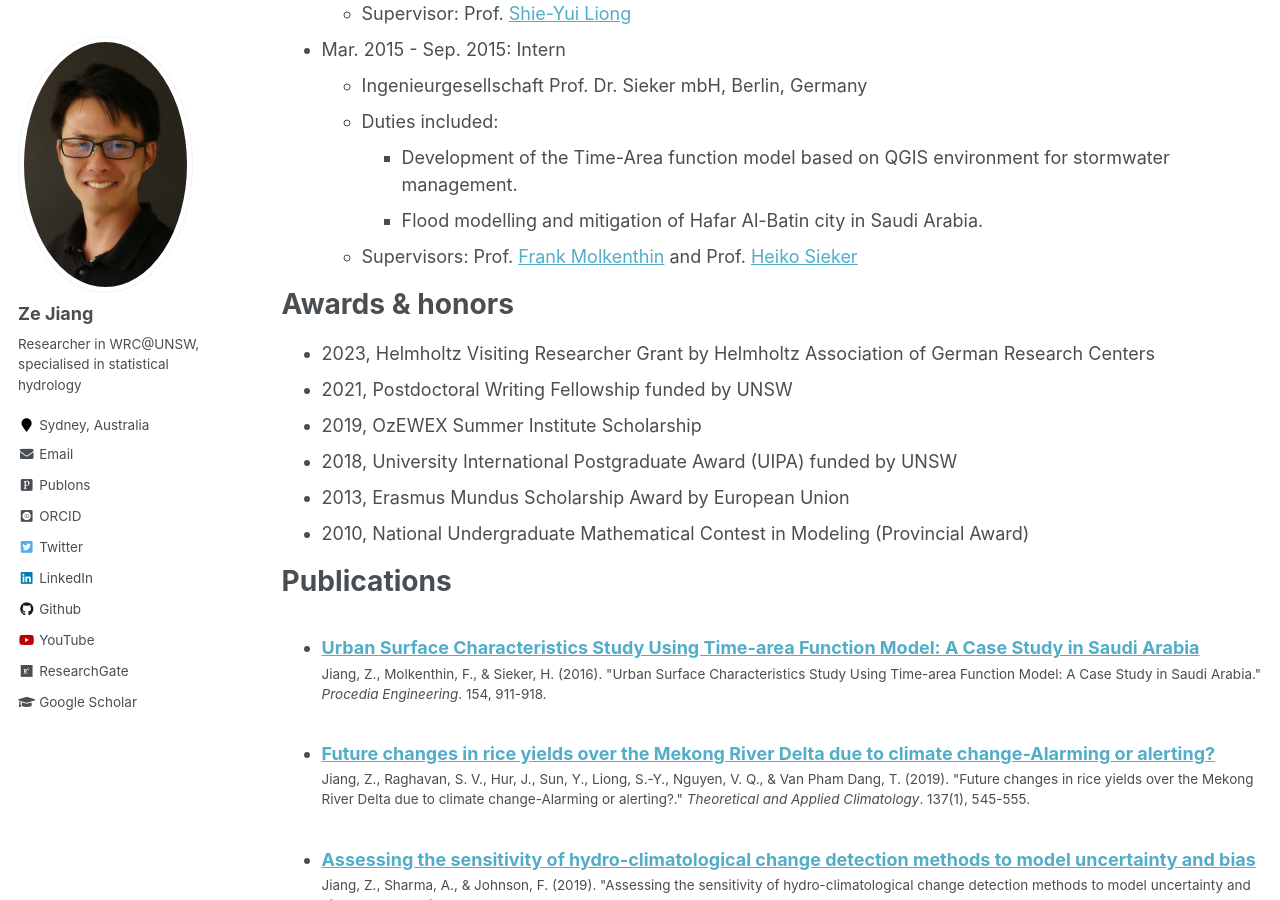
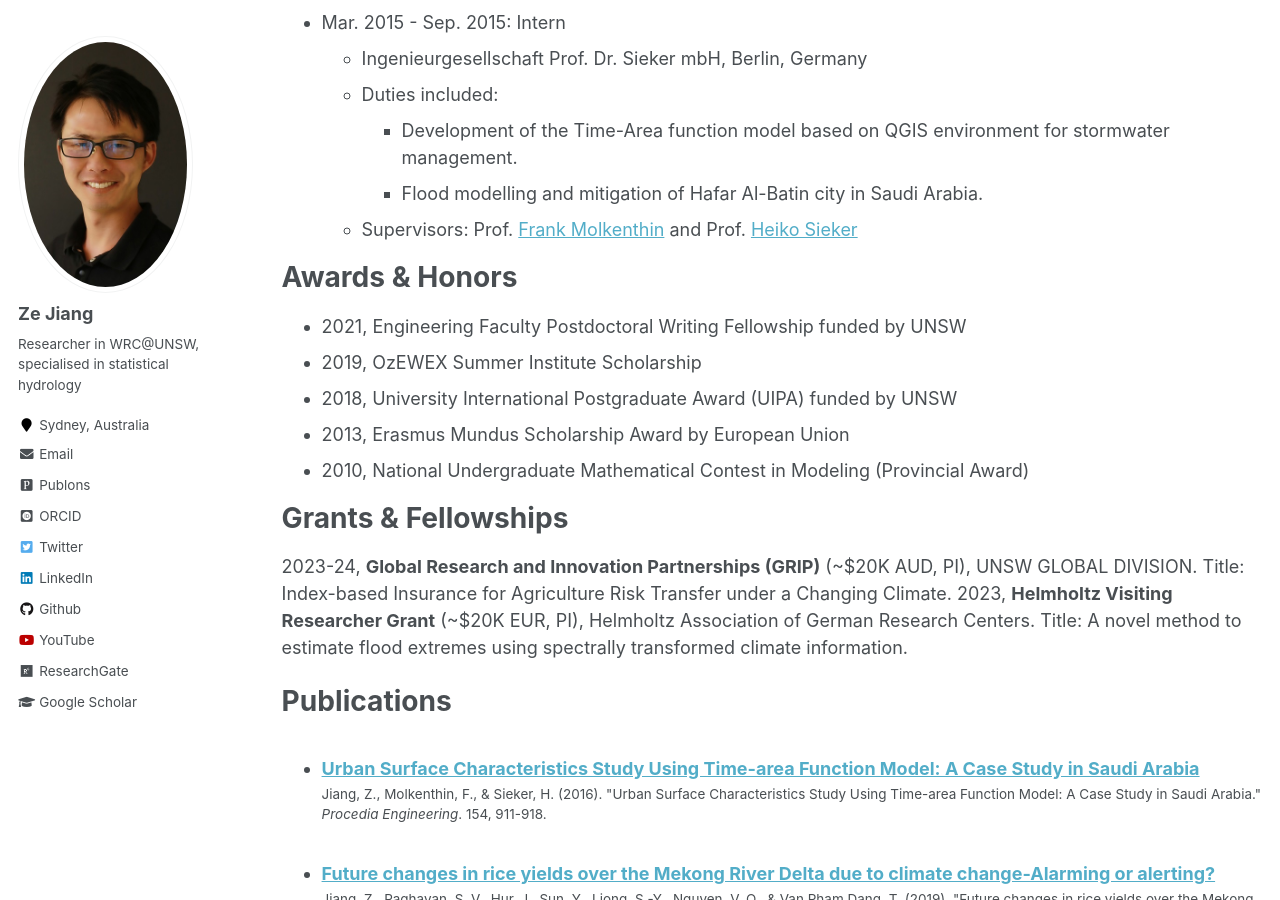
Before and after one commit to zejiang-unsw/zejiang-unsw.github.io, a Jekyll site: the page built from _pages/cv.md, in a window 1280 px wide and 900 px high, scrolled down 1800 px. Built offline with Jekyll 4.4.1, drawn with Linux system fonts in a browser that asks for light colours; some web fonts are replaced; some of the changed text lies outside the part shown.

Commit message:
Update cv.md

```diff
--- a/_pages/cv.md
+++ b/_pages/cv.md
@@ -19,8 +19,8 @@ Education
 
 Research Interests
 ======
-* Hydro-climatological modelling and forecasting (e.g. Wavelet System Prediction)
-* Postprocessing techniques for correcting bias in numerical weather predictions (e.g. Wavelet-based quantile mapping)
+* Hydro-climate extremes modelling and forecasting (e.g. Wavelet System Prediction)
+* Postprocessing techniques for correcting bias in climate and weather prediction models
 * Climate change impact on the water cycle (e.g. floods and droughts)
 * Hydrology/Hydraulics and water quality modelling
 * Hydro-Informatics and water management
@@ -33,7 +33,7 @@ Research Highlights
 * Quantification of future changes in [drought](https://doi.org/10.1029/2022EF003350) and [agricultural production](https://doi.org/10.1007/s00704-018-2617-z) under global warming
 * Development of [index-based drought insurance](https://doi.org/10.1108/AFR-02-2020-0020) for disaster risk transfer
 
-Professional experience
+Professional Experience
 ======
 * Jun. 2021 - Current: Research Associate
   * Water Research Centre, University of New South Wales, Sydney, Australia
@@ -67,14 +67,18 @@ Professional experience
     + Flood modelling and mitigation of Hafar Al-Batin city in Saudi Arabia.
   * Supervisors: Prof. [Frank Molkenthin](https://www.b-tu.de/fg-hydrologie/team/mitarbeiter/apl-prof-frank-molkenthin) and Prof. [Heiko Sieker](https://www.sieker.de/aktuelles/news/heiko-sieker-honorarprofessor-an-der-tu-berlin-143.html?no_cache=1)
 
-Awards & honors
+Awards & Honors
 ======
-* 2023, Helmholtz Visiting Researcher Grant by Helmholtz Association of German Research Centers
-* 2021, Postdoctoral Writing Fellowship funded by UNSW
+* 2021, Engineering Faculty Postdoctoral Writing Fellowship funded by UNSW
 * 2019, OzEWEX Summer Institute Scholarship
 * 2018, University International Postgraduate Award (UIPA) funded by UNSW
 * 2013, Erasmus Mundus Scholarship Award by European Union
 * 2010, National Undergraduate Mathematical Contest in Modeling (Provincial Award)
+
+Grants & Fellowships
+======
+2023-24, **Global Research and Innovation Partnerships (GRIP)** (~$20K AUD, PI), UNSW GLOBAL DIVISION. Title: Index-based Insurance for Agriculture Risk Transfer under a Changing Climate.
+2023, **Helmholtz Visiting Researcher Grant** (~$20K EUR, PI), Helmholtz Association of German Research Centers. Title: A novel method to estimate flood extremes using spectrally transformed climate information.
 
 Publications
 ======
```
Also changed, not shown: other parts of _pages/cv.md (+1 -1 lines).
